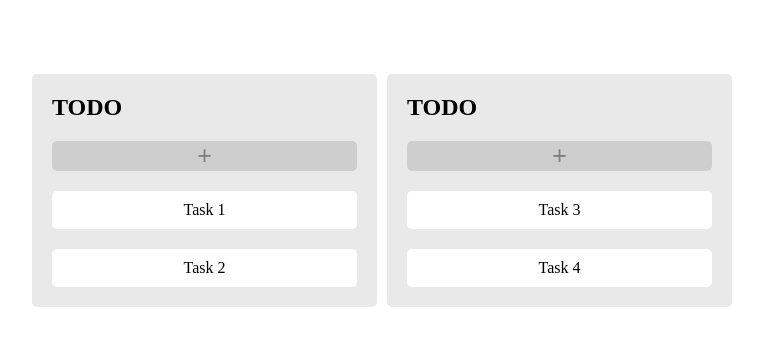
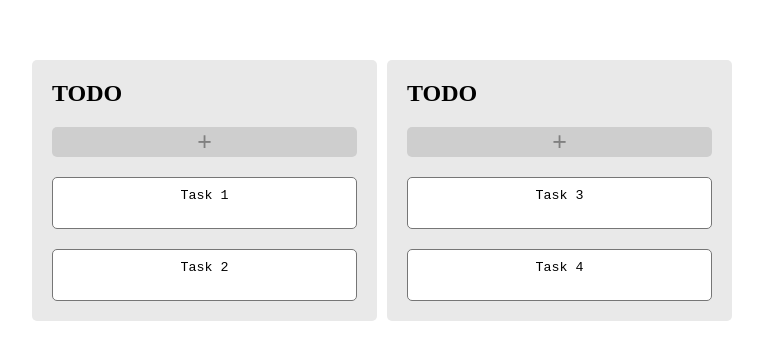
Before and after one commit to danielcalvolopez/kanban-miniproject, a React (Create React App) app: page / in a window 1280 px wide. Shown: the part 226-586 px from the top of the page, without its empty margins (258-1021 px from the left). Built offline with nearby package versions, Linux system fonts and the light colour scheme.

Commit message:
creating textarea and adding utils files

```diff
--- a/src/components/Reusable/Task.jsx
+++ b/src/components/Reusable/Task.jsx
@@ -1,6 +1,7 @@
 import classes from "./task.module.css";
 import { useDrag } from "react-dnd";
 import { useRef } from "react";
+import ResizeTextarea from "react-textarea-autosize";
 
 const Task = ({ title, id }) => {
   const ref = useRef(null);
@@ -16,9 +17,15 @@ const Task = ({ title, id }) => {
   drag(ref);
 
   return (
-    <div ref={ref} style={{ opacity }} className={classes["task-container"]}>
+    <textarea
+      minH="unset"
+      as={ResizeTextarea}
+      ref={ref}
+      style={{ opacity }}
+      className={classes["task-container"]}
+    >
       {title}
-    </div>
+    </textarea>
   );
 };
 
--- a/src/components/Reusable/task.module.css
+++ b/src/components/Reusable/task.module.css
@@ -4,4 +4,5 @@
   padding: 10px 10px;
   cursor: grab;
   border-radius: 5px;
+  resize: none;
 }
--- /dev/null
+++ b/src/utils/enums.js
@@ -0,0 +1,6 @@
+export const columnType = {
+  todo: "Todo",
+  inProgress: "In Progress",
+  blocked: "Blocked",
+  completed: "Completed",
+};
```
Also changed, not shown: src/utils/models.js (added).
